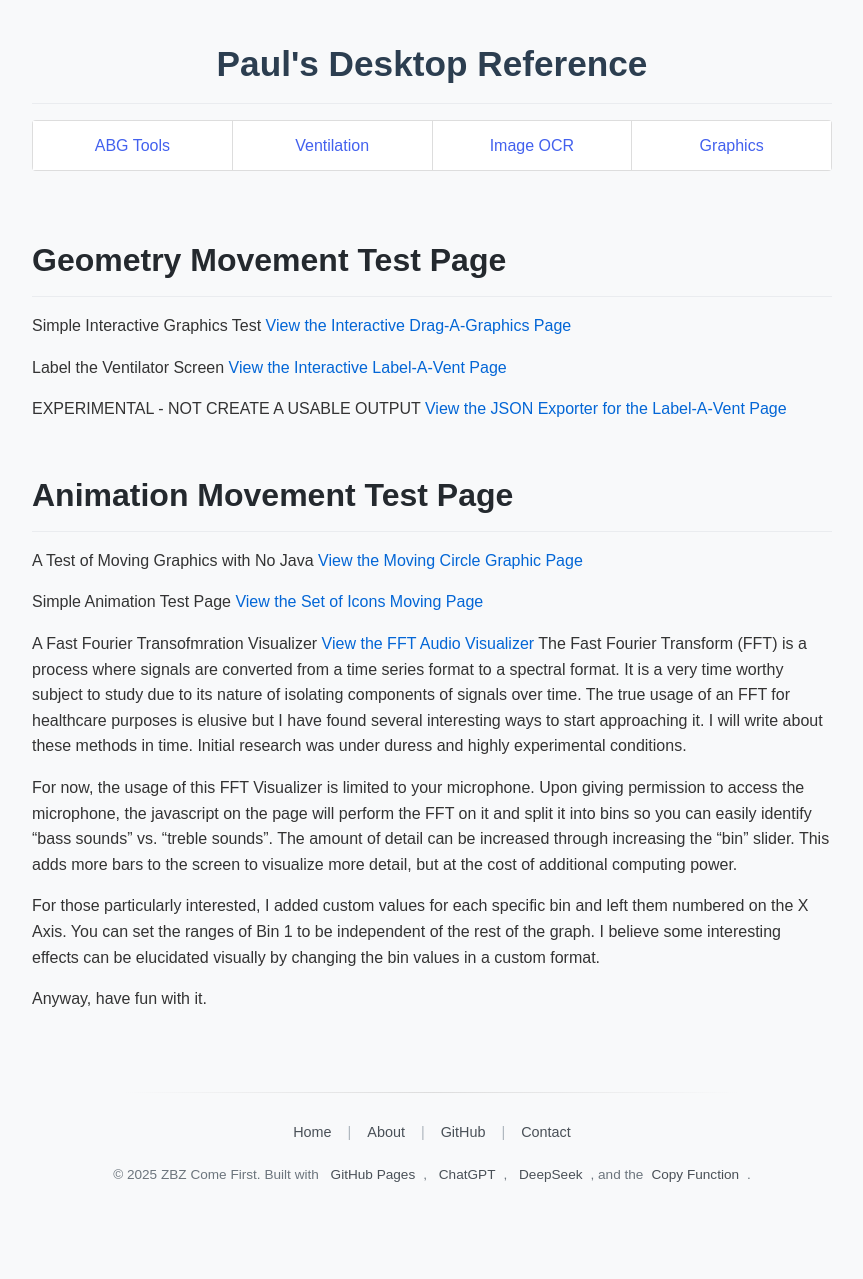
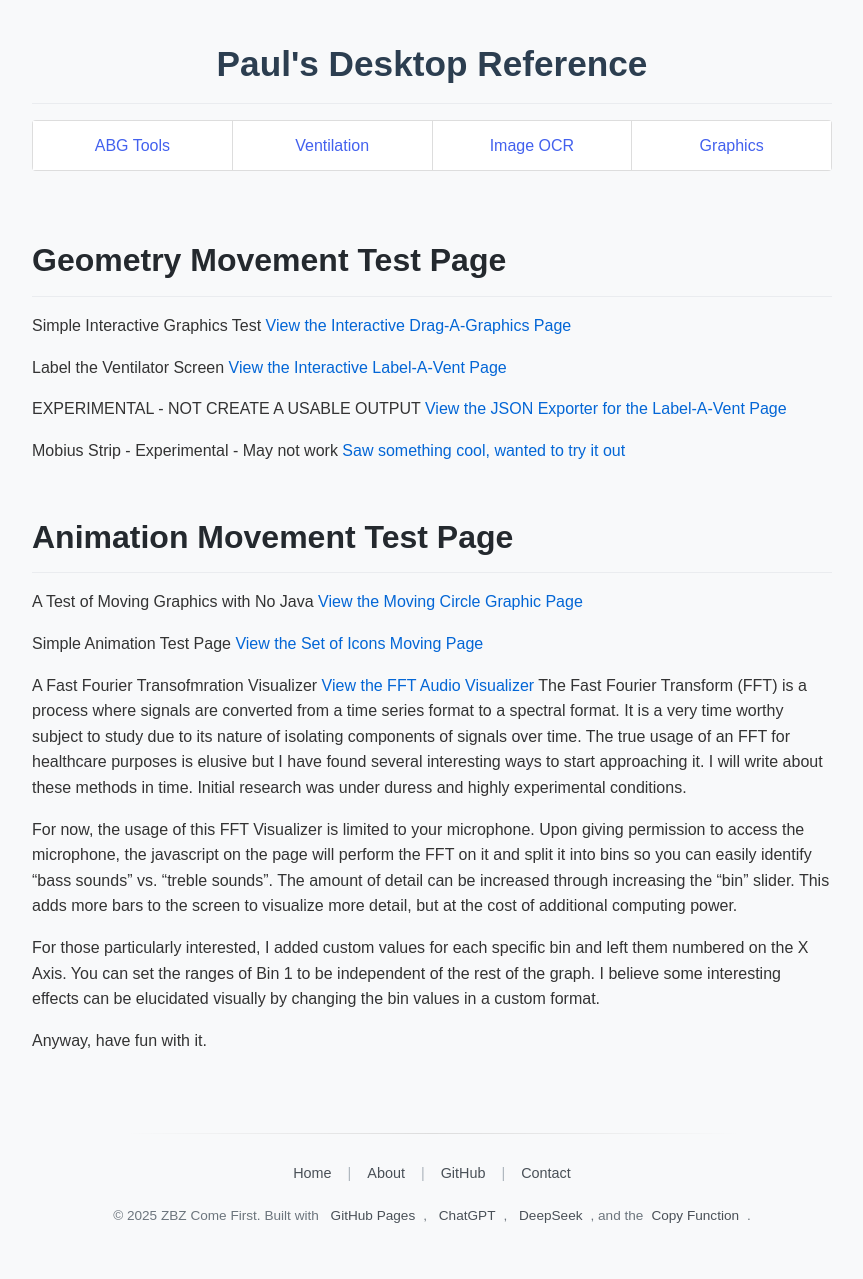
Before and after one commit to ZBZFirst/info, a Jekyll site: the page built from graphicsindex.md, in a window 1280 px wide. Shown: the whole page, without its empty margins (208-1071 px from the left). Built offline with Jekyll 4.4.1, drawn with Linux system fonts in a browser that asks for light colours; before the commit the page ends 1238 px from its top, so only the background shows below that.

Commit message:
Update graphicsindex.md

```diff
--- a/graphicsindex.md
+++ b/graphicsindex.md
@@ -13,6 +13,9 @@ Label the Ventilator Screen
 
 EXPERIMENTAL - NOT CREATE A USABLE OUTPUT
 [View the JSON Exporter for the Label-A-Vent Page](/info/graphics2.html)
+
+Mobius Strip - Experimental - May not work
+[Saw something cool, wanted to try it out](/info/graphics3.html)
 
 # Animation Movement Test Page
 
```
